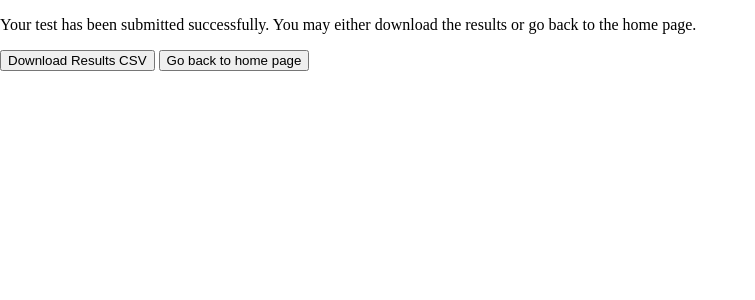
After one commit to eccentricOrange/jee-prac, a Flask app: page /jee/submitted in a window 1280 px wide. The commit adds this page. Shown: the top 300 px of the page, without its empty margins (0-755 px from the left). Run offline with Flask 2, Linux system fonts and the light colour scheme.

Commit message:
able to save results and resume from bkp

```diff
--- a/app.py
+++ b/app.py
@@ -1,15 +1,25 @@
 from pathlib import Path
-import statistics
 from flask import Flask, render_template, request, redirect, send_file
 from http import HTTPStatus
-from json import load, loads, dumps
+from json import dump, load, loads, dumps
 from re import match
+from os import environ
+from datetime import datetime
+from sqlite3 import connect
 
 app = Flask(__name__)
 
 TEMPLATE_TESTS_PATH = Path('preconfigured-exams.json')
+SCHEMA_PATH = Path('data') / 'schema.sql'
+USER_DIRECTORY = Path('data') if environ.get("JEE_PRAC_DEVELOPMENT") else Path().home() / '.jee-prac'
+BACKUP_FILE_PATH = USER_DIRECTORY / 'jee-prac-session-bkp.json'
+MAIN_DATABASE_PATH = USER_DIRECTORY / 'jee-prac-database.db'
+
+most_recent_timestamp = datetime.now()
+outage_delay = datetime.now()
+
 chosen_test_data = {}
-questions = []
+backup_data = {}
 question_section_mapping = []
 counts = {
     'answered': 0,
@@ -18,13 +28,53 @@ counts = {
     'unvisited': 0
 }
 
+def create_file_system():
+    USER_DIRECTORY.mkdir(parents=True, exist_ok=True)
+    MAIN_DATABASE_PATH.touch(exist_ok=True)
+
+    with open(SCHEMA_PATH, 'r') as schema_file, connect(MAIN_DATABASE_PATH) as connection:
+        connection.executescript(schema_file.read())
+
+    connection.close()
+
+
+def back_up_recovery_data():
+    global most_recent_timestamp, chosen_test_data, question_section_mapping, counts, backup_data, outage_delay
+
+    with open(BACKUP_FILE_PATH, 'w') as backup_file:
+        backup_data = {
+            'chosen-test-data': chosen_test_data,
+            'question-section-mapping': question_section_mapping,
+            'counts': counts,
+            'most-recent-timestamp': most_recent_timestamp.isoformat(),
+            'outage-delay': outage_delay.isoformat()
+        }
+
+        dump(backup_data, backup_file)
+
+def restore_recovery_data():
+    global most_recent_timestamp, chosen_test_data, question_section_mapping, counts, backup_data, outage_delay
+
+    if BACKUP_FILE_PATH.exists():
+        with open(BACKUP_FILE_PATH, 'r') as backup_file:
+            backup_data = load(backup_file)
+
+            most_recent_timestamp = datetime.fromisoformat(backup_data['most-recent-timestamp'])
+            outage_delay = datetime.fromisoformat(backup_data['outage-delay']) + (datetime.now() - most_recent_timestamp)
+
+            chosen_test_data = backup_data['chosen-test-data']
+            question_section_mapping = backup_data['question-section-mapping']
+            counts = backup_data['counts']
+
+        return True
+
+    return False
+
 def make_questions():
-    global questions, chosen_test_data
+    global chosen_test_data
     question_number = 1
 
-    questions = chosen_test_data['sections'].copy()
-
-    for section_number, section in enumerate(questions):
+    for section_number, section in enumerate(chosen_test_data['sections']):
         section['questions'] = [
             {
                 'question-number': question_number + counter,
@@ -45,6 +95,7 @@ def make_questions():
     counts['unanswered'] = question_number
     counts['unvisited'] = question_number
     chosen_test_data['total-number-of-questions'] = question_number
+    chosen_test_data['start-time'] = datetime.now().isoformat()
 
 
 @app.route('/jee/', methods=['GET', 'POST'])
@@ -147,7 +198,7 @@ def receive_test_config():
 
 @app.route('/jee/start-test', methods=['GET', 'POST'])
 def start_test():
-    global chosen_test_data, questions
+    global chosen_test_data
 
     if chosen_test_data:
         make_questions()
@@ -158,13 +209,13 @@ def start_test():
 
 @app.route('/jee/question', methods=['GET', 'POST'])
 def get_question():
-    global chosen_test_data, questions, question_section_mapping, counts
+    global chosen_test_data, question_section_mapping, counts
 
-    if chosen_test_data and questions and question_section_mapping:
+    if chosen_test_data and chosen_test_data['sections'] and question_section_mapping:
         question_number = int(request.args.get('question-number'))  # type: ignore
         for lower, upper, section_number in question_section_mapping:
             if lower <= question_number <= upper:
-                section = questions[section_number]
+                section = chosen_test_data['sections'][section_number]
 
                 for question in section['questions']:
                     if question['question-number'] == question_number:
@@ -187,9 +238,10 @@ def get_question():
                                 for option in section['options']
                             ]
 
+                            back_up_recovery_data()
                             return render_template(
                                 'mcq.html',
-                                sections=questions,
+                                sections=chosen_test_data['sections'],
                                 question_number=question_number,
                                 question_type=section['name'],
                                 test=chosen_test_data['name'],
@@ -201,9 +253,10 @@ def get_question():
                             ), HTTPStatus.OK
 
                         elif section['type'] == 'numeric':
+                            back_up_recovery_data()
                             return render_template(
                                 'numeric.html',
-                                sections=questions,
+                                sections=chosen_test_data['sections'],
                                 question_number=question_number,
                                 question_type=section['name'],
                                 test=chosen_test_data['name'],
@@ -223,15 +276,15 @@ def get_question():
 
 @app.route('/jee/mark', methods=['POST'])
 def mark():
-    global chosen_test_data, questions, question_section_mapping, counts
+    global chosen_test_data, question_section_mapping, counts
 
-    if chosen_test_data and questions and question_section_mapping:
+    if chosen_test_data and chosen_test_data['sections'] and question_section_mapping:
         form_data = dict(request.get_json(force=True))
         question_number = int(form_data['question-number'])
 
         for lower, upper, section_number in question_section_mapping:
             if lower <= question_number <= upper:
-                section = questions[section_number]
+                section = chosen_test_data['sections'][section_number]
 
                 for question in section['questions']:
                     if question['question-number'] == question_number:
@@ -239,6 +292,7 @@ def mark():
 
                         counts['marked'] += 1
 
+                    back_up_recovery_data()
                     return "", HTTPStatus.OK
 
 
@@ -249,15 +303,15 @@ def mark():
 
 @app.route('/jee/unmark', methods=['POST'])
 def unmark():
-    global chosen_test_data, questions, question_section_mapping, counts
+    global chosen_test_data, question_section_mapping, counts
 
-    if chosen_test_data and questions and question_section_mapping:
+    if chosen_test_data and chosen_test_data['sections'] and question_section_mapping:
         form_data = dict(request.get_json(force=True))
         question_number = int(form_data['question-number'])
 
         for lower, upper, section_number in question_section_mapping:
             if lower <= question_number <= upper:
-                section = questions[section_number]
+                section = chosen_test_data['sections'][section_number]
 
                 for question in section['questions']:
                     if question['question-number'] == question_number:
@@ -265,6 +319,7 @@ def unmark():
 
                         counts['marked'] -= 1
 
+                    back_up_recovery_data()
                     return "", HTTPStatus.OK
 
 
@@ -275,16 +330,16 @@ def unmark():
 
 @app.route('/jee/receive-value', methods=['POST'])
 def receive_value():
-    global chosen_test_data, questions, question_section_mapping, counts
+    global chosen_test_data, question_section_mapping, counts
 
-    if chosen_test_data and questions and question_section_mapping:
+    if chosen_test_data and chosen_test_data['sections'] and question_section_mapping:
         form_data = dict(request.get_json(force=True))
         question_number = int(form_data['question-number'])
         value = form_data['value']
 
         for lower, upper, section_number in question_section_mapping:
             if lower <= question_number <= upper:
-                section = questions[section_number]
+                section = chosen_test_data['sections'][section_number]
 
                 for question in section['questions']:
                     if question['question-number'] == question_number:
@@ -302,9 +357,106 @@ def receive_value():
 
                         question['value'] = value
 
+                        back_up_recovery_data()
                         return "", HTTPStatus.OK
 
 
         return '', HTTPStatus.INTERNAL_SERVER_ERROR
 
     return '', HTTPStatus.NOT_IMPLEMENTED
+
+
+@app.route('/jee/quit', methods=['GET'])
+def quit():
+    global chosen_test_data, question_section_mapping, counts, backup_data, outage_delay, most_recent_timestamp
+
+    most_recent_timestamp = datetime.now()
+    outage_delay = datetime.now()
+
+    chosen_test_data = {}
+    backup_data = {}
+    question_section_mapping = []
+    counts = {
+        'answered': 0,
+        'unanswered': 0,
+        'marked': 0,
+        'unvisited': 0
+    }
+
+    BACKUP_FILE_PATH.unlink(missing_ok=True)
+
+    return redirect('/jee/'), HTTPStatus.TEMPORARY_REDIRECT
+
+
+@app.route('/jee/submit', methods=['GET'])
+def submit():
+    END_TIME = datetime.now()
+
+    global chosen_test_data, question_section_mapping, counts, backup_data, outage_delay, most_recent_timestamp
+
+    if chosen_test_data and chosen_test_data['sections'] and question_section_mapping:
+
+        with connect(MAIN_DATABASE_PATH) as connection:
+
+            exam_data = (
+                chosen_test_data['name'],
+                chosen_test_data['duration'],
+                chosen_test_data['start-time'],
+                END_TIME.isoformat(),
+                outage_delay.isoformat()
+            )
+
+            exam_id: int = connection.execute("""
+                INSERT INTO exams
+                (exam_name, duration, start_time, end_time, outage_delay)
+                VALUES (?, ?, ?, ?, ?)
+                RETURNING exam_id;
+            """, exam_data).fetchone()[0]
+
+            for section in chosen_test_data['sections']:
+                section_id: int = connection.execute("""
+                    INSERT INTO sections
+                    (exam_id, section_name, section_type, correct_marks, unattempted_marks, wrong_marks)
+                    VALUES (?, ?, ?, ?, ?, ?)
+                    RETURNING section_id;
+                """, (exam_id, section['name'], section['type'], section['correct-marks'], section['unattempted-marks'], section['wrong-marks'])).fetchone()[0]
+
+                for question in section['questions']:
+                    connection.execute("""
+                        INSERT INTO questions
+                        (section_id, question_number, attempt, marked)
+                        VALUES (?, ?, ?, ?);
+                    """, (section_id, question['question-number'], question['value'], question['marked']))
+
+        connection.close()
+
+        most_recent_timestamp = datetime.now()
+        outage_delay = datetime.now()
+
+        chosen_test_data = {}
+        backup_data = {}
+        question_section_mapping = []
+        counts = {
+            'answered': 0,
+            'unanswered': 0,
+            'marked': 0,
+            'unvisited': 0
+        }
+
+        BACKUP_FILE_PATH.unlink(missing_ok=True)
+        return redirect('/jee/submitted'), HTTPStatus.TEMPORARY_REDIRECT
+
+    return '', HTTPStatus.NOT_IMPLEMENTED
+
+@app.route('/jee/submitted', methods=['GET'])
+def submitted():
+    return render_template('submitted.html'), HTTPStatus.OK
+
+
+def main():
+    create_file_system()
+    restore_recovery_data()
+    app.run()
+
+if __name__ == '__main__':
+    main()
--- a/templates/question.html
+++ b/templates/question.html
@@ -106,11 +106,12 @@
             value="Quit"
             class="control"
             id="quit"
-            onclick="quit_test()">
+            onclick="window.location.href='/jee/quit'">
         <input type="button"
             value="Submit"
             id="submit"
-            class="control">
+            class="control"
+            onclick="window.location.href='/jee/submit'">
     </fieldset>
 </body>
 
--- /dev/null
+++ b/templates/submitted.html
@@ -0,0 +1,29 @@
+{% extends "layout.html" %}
+
+{% block title %}
+    Test submitted
+{% endblock %}
+
+{% block script %} {% endblock %}
+
+{% block style %}
+    <link rel="stylesheet"
+        href="{{ url_for('static', filename='config-style.css') }}">
+{% endblock %}
+
+{% block body %}
+
+    <body>
+        <p>
+            Your test has been submitted successfully. You may either download the results or go back to the home page.
+        </p>
+
+        <input type="button"
+            value="Download Results CSV"
+            onclick="window.location.href='/jee/download'">
+        <input type="button"
+            value="Go back to home page"
+            onclick="window.location.href='/jee/'">
+    </body>
+
+{% endblock %}
```
Also changed, not shown: data/schema.sql (added, +26 -0 lines), 1 other file.
